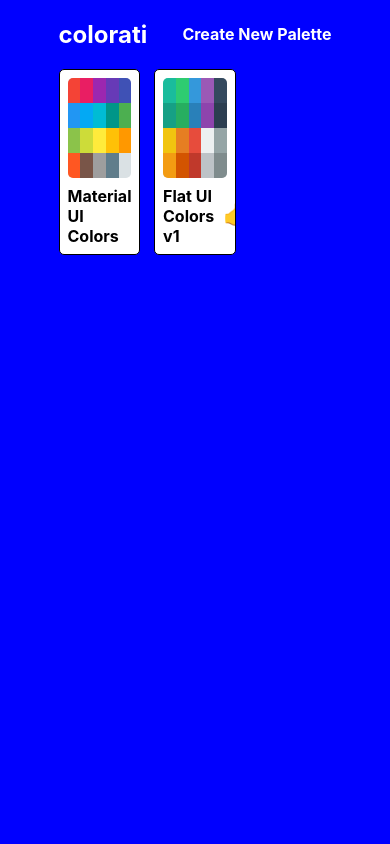
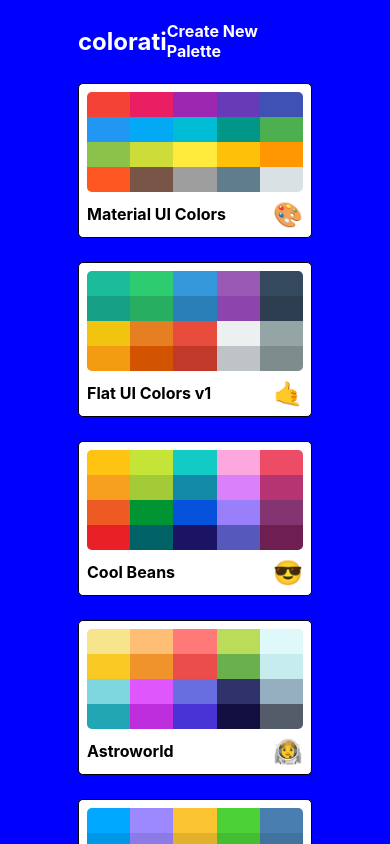
Before and after one commit to flashkicker/colorati, a React (Create React App) app: page / in a window 390 px wide. Built offline with nearby package versions, Linux system fonts and the light colour scheme.

Commit message:
made paletteList responsive

```diff
--- a/src/seedColors.js
+++ b/src/seedColors.js
@@ -51,5 +51,167 @@ export default [
 			{ name: "Silver", color: "#bdc3c7" },
 			{ name: "Asbestos", color: "#7f8c8d" }
 		]
+	},
+	{
+		paletteName: "Cool Beans",
+		id: "cool-beans",
+		emoji: "😎",
+		colors: [
+			{ name: "Sunflower", color: "#FFC312" },
+			{ name: "Energos", color: "#C4E538" },
+			{ name: "BlueMartina", color: "#12CBC4" },
+			{ name: "LavenderRose", color: "#FDA7DF" },
+			{ name: "BaraRose", color: "#ED4C67" },
+			{ name: "RadiantYellow", color: "#F79F1F" },
+			{ name: "AndroidGreen", color: "#A3CB38" },
+			{ name: "MediterraneanSea", color: "#1289A7" },
+			{ name: "LavenderTea", color: "#D980FA" },
+			{ name: "VerryBerry", color: "#B53471" },
+			{ name: "PuffinsBill", color: "#EE5A24" },
+			{ name: "PixelatedGrass", color: "#009432" },
+			{ name: "MerchantMarineBlue", color: "#0652DD" },
+			{ name: "ForgottenPurple", color: "#9980FA" },
+			{ name: "HollyHock", color: "#833471" },
+			{ name: "RedPigment", color: "#EA2027" },
+			{ name: "TurkishAqua", color: "#006266" },
+			{ name: "20000LeaguesUnderTheSea", color: "#1B1464" },
+			{ name: "CircumorbitalRing", color: "#5758BB" },
+			{ name: "MagentaPurple", color: "#6F1E51" }
+		]
+	},
+	{
+		paletteName: "Astroworld",
+		id: "astroworld",
+		emoji: "👩‍🚀",
+		colors: [
+			{ name: "Beekeeper", color: "#f6e58d" },
+			{ name: "SpicedNectarine", color: "#ffbe76" },
+			{ name: "PinkGlamour", color: "#ff7979" },
+			{ name: "JuneBud", color: "#badc58" },
+			{ name: "CoastalBreeze", color: "#dff9fb" },
+			{ name: "Turbo", color: "#f9ca24" },
+			{ name: "QuinceJelly", color: "#f0932b" },
+			{ name: "CarminePink", color: "#eb4d4b" },
+			{ name: "PureApple", color: "#6ab04c" },
+			{ name: "HintOfIcePack", color: "#c7ecee" },
+			{ name: "MiddleBlue", color: "#7ed6df" },
+			{ name: "Heliotrope", color: "#e056fd" },
+			{ name: "ExodusFruit", color: "#686de0" },
+			{ name: "DeepKoamaru", color: "#30336b" },
+			{ name: "SoaringEagle", color: "#95afc0" },
+			{ name: "GreenlandGreen", color: "#22a6b3" },
+			{ name: "SteelPink", color: "#be2edd" },
+			{ name: "Blurple", color: "#4834d4" },
+			{ name: "DeepCove", color: "#130f40" },
+			{ name: "WizardGrey", color: "#535c68" }
+		]
+	},
+	{
+		paletteName: "Flashkicker",
+		id: "flashkicker",
+		emoji: "⚡️",
+		colors: [
+			{ name: "ProtossPylon", color: "#00a8ff" },
+			{ name: "Periwinkle", color: "#9c88ff" },
+			{ name: "Rise-N-Shine", color: "#fbc531" },
+			{ name: "DownloadProgress", color: "#4cd137" },
+			{ name: "Seabrook", color: "#487eb0" },
+			{ name: "VanaDylBlue", color: "#0097e6" },
+			{ name: "MattPurple", color: "#8c7ae6" },
+			{ name: "NanohanachaGold", color: "#e1b12c" },
+			{ name: "SkirretGreen", color: "#44bd32" },
+			{ name: "Naval", color: "#40739e" },
+			{ name: "NasturcianFlower", color: "#e84118" },
+			{ name: "LynxWhite", color: "#f5f6fa" },
+			{ name: "BlueberrySoda", color: "#7f8fa6" },
+			{ name: "MazarineBlue", color: "#273c75" },
+			{ name: "BlueNights", color: "#353b48" },
+			{ name: "HarleyOrange", color: "#c23616" },
+			{ name: "HintOfPensive", color: "#dcdde1" },
+			{ name: "ChainGangGrey", color: "#718093" },
+			{ name: "PicoVoid", color: "#192a56" },
+			{ name: "ElectroMagnetic", color: "#2f3640" }
+		]
+	},
+	{
+		paletteName: "Liberty",
+		id: "liberty",
+		emoji: "🌈",
+		colors: [
+			{ name: "JacksonsPurple", color: "#40407a" },
+			{ name: "C64Purple", color: "#706fd3" },
+			{ name: "SwanWhite", color: "#f7f1e3" },
+			{ name: "SummerSky", color: "#34ace0" },
+			{ name: "CelestialGreen", color: "#33d9b2" },
+			{ name: "LuckyPoint", color: "#2c2c54" },
+			{ name: "Liberty", color: "#474787" },
+			{ name: "HotStone", color: "#aaa69d" },
+			{ name: "DevilBlue", color: "#227093" },
+			{ name: "PalmSpringsSplash", color: "#218c74" },
+			{ name: "FlourescentRed", color: "#ff5252" },
+			{ name: "SyntheticPumpkin", color: "#ff793f" },
+			{ name: "CrocodileTooth", color: "#d1ccc0" },
+			{ name: "MandarinSorbet", color: "#ffb142" },
+			{ name: "SpicedButterNut", color: "#ffda79" },
+			{ name: "EyeOfNewt", color: "#b33939" },
+			{ name: "ChileanFire", color: "#cd6133" },
+			{ name: "GreyPorcelain", color: "#84817a" },
+			{ name: "AlamedaOchre", color: "#cc8e35" },
+			{ name: "Desert", color: "#ccae62" }
+		]
+	},
+	{
+		paletteName: "On A Roll",
+		id: "on-a-roll",
+		emoji: "🤘🏼",
+		colors: [
+			{ name: "OrchidOrange", color: "#FEA47F" },
+			{ name: "SpiroDiscoBall", color: "#25CCF7" },
+			{ name: "HoneyGlow", color: "#EAB543" },
+			{ name: "SweetGarden", color: "#55E6C1" },
+			{ name: "FallingStar", color: "#CAD3C8" },
+			{ name: "RichGardenia", color: "#F97F51" },
+			{ name: "ClearChill", color: "#1B9CFC" },
+			{ name: "WhitePepper", color: "#F8EFBA" },
+			{ name: "Keppel", color: "#58B19F" },
+			{ name: "ShipsOfficer", color: "#2C3A47" },
+			{ name: "FieryFuchsia", color: "#B33771" },
+			{ name: "BlueBell", color: "#3B3B98" },
+			{ name: "GeorgiaPeach", color: "#FD7272" },
+			{ name: "OasisStream", color: "#9AECDB" },
+			{ name: "BrightUbe", color: "#D6A2E8" },
+			{ name: "MagentaPurple", color: "#6D214F" },
+			{ name: "EndingNavyBlue", color: "#182C61" },
+			{ name: "SasquatchSocks", color: "#FC427B" },
+			{ name: "PineGlade", color: "#BDC581" },
+			{ name: "HighlighterLavender", color: "#82589F" }
+		]
+	},
+	{
+		paletteName: "What's Poppin'",
+		id: "what's-poppin'",
+		emoji: "👀",
+		colors: [
+			{ name: "FlatFlesh", color: "#fad390" },
+			{ name: "MelonMelody", color: "#f8c291" },
+			{ name: "Livid", color: "#6a89cc" },
+			{ name: "Spray", color: "#82ccdd" },
+			{ name: "ParadiseGreen", color: "#b8e994" },
+			{ name: "SquashBlossom", color: "#f6b93b" },
+			{ name: "MandarinRed", color: "#e55039" },
+			{ name: "AzraqBlue", color: "#4a69bd" },
+			{ name: "Dupain", color: "#60a3bc" },
+			{ name: "AuroraGreen", color: "#78e08f" },
+			{ name: "IcelandPoppy", color: "#fa983a" },
+			{ name: "TomatoRed", color: "#eb2f06" },
+			{ name: "YueGuangBlue", color: "#1e3799" },
+			{ name: "GoodSamaritan", color: "#3c6382" },
+			{ name: "Waterfall", color: "#38ada9" },
+			{ name: "CarrotOrange", color: "#e58e26" },
+			{ name: "JalapenoRed", color: "#b71540" },
+			{ name: "DarkSapphire", color: "#0c2461" },
+			{ name: "ForestBlues", color: "#0a3d62" },
+			{ name: "ReefEncounter", color: "#079992" }
+		]
 	}
-  ];
+]
--- a/src/styles/PaletteListStyles.js
+++ b/src/styles/PaletteListStyles.js
@@ -1,3 +1,5 @@
+import sizes from './sizes'
+
 export default {
 	root: {
 		backgroundColor: "blue",
@@ -8,11 +10,14 @@ export default {
 		overflow: "auto"
 	},
 	container: {
-		width: "70%",
+		width: "80%",
 		display: "flex",
 		alignItems: "flex-start",
 		flexDirection: "column",
-		flexWrap: "wrap"
+		flexWrap: "wrap",
+		[sizes.down("xs")]: {
+			width: "60%"
+		}
 	},
 	nav: {
 		display: "flex",
@@ -27,9 +32,16 @@ export default {
 	},
 	miniPalettes: {
 		boxSizing: "border-box",
+		justifyContent: "center",
 		width: "100%",
 		display: "grid",
-		gridTemplateColumns: "repeat(3, 30%)",
-		gridGap: "5%"
+		gridTemplateColumns: "repeat(4, 20%)",
+		gridGap: "1.5rem",
+		[sizes.down("sm")]: {
+			gridTemplateColumns: "repeat(2, 50%)"
+		},
+		[sizes.down("xs")]: {
+			gridTemplateColumns: "repeat(1, 100%)"
+		}
 	}
 }
--- a/src/styles/sizes.js
+++ b/src/styles/sizes.js
@@ -7,7 +7,8 @@ export default {
             xs: "575.98px",
             sm: "767.98px",
             md: "991.98px",
-            lg: "1199.98px"
+            lg: "1199.98px",
+            xl: "1600px"
         }
 
         return `@media (max-width: ${sizes[size]})`
```
Lines whose indentation alone changed are shown as unchanged.
